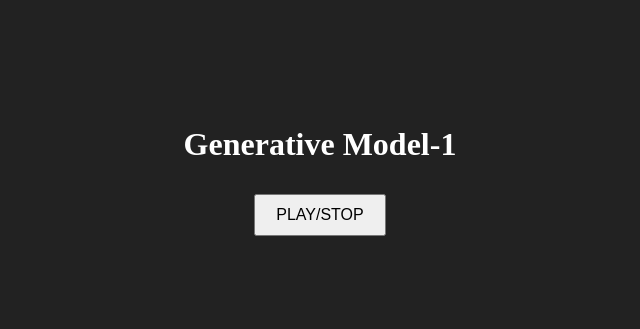
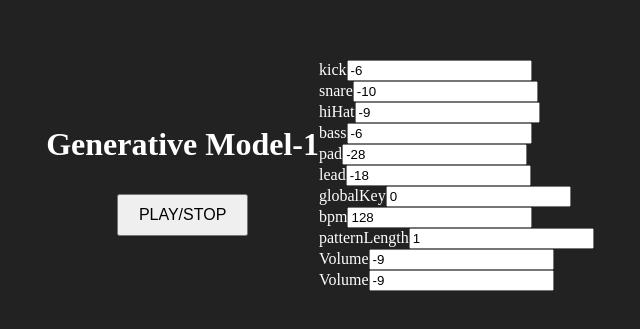
Before and after one commit to JAK-Owen/Generative-Model-1, a plain HTML site: page index.html in a window 1280 px wide. Shown: the part 225-554 px from the top of the page, without its empty margins (320-960 px from the left). Drawn offline with nearby package versions, Linux system fonts and the light colour scheme.

Commit message:
Updated cdn

```diff
--- a/index.html
+++ b/index.html
@@ -11,7 +11,7 @@
     <h1>Generative Model-1</h1>
     <button id="toggleBtn">PLAY/STOP</button>
   </div>
-  <script src="https://cdn.jsdelivr.net/npm/tone"></script>
+  <script src="http://unpkg.com/tone"></script>
   <script src="globalControls.js"></script>
   <script src="kick.js"></script>
   <script src="hat.js"></script>
@@ -20,6 +20,6 @@
   <script src="pad.js"></script>
   <script src="lead.js"></script>
   <script type="module" src="app.js"></script>
-  <!-- <script src="controlPanel.js"></script> -->
+  <script src="controlPanel.js"></script>
 </body>
 </html>
```
